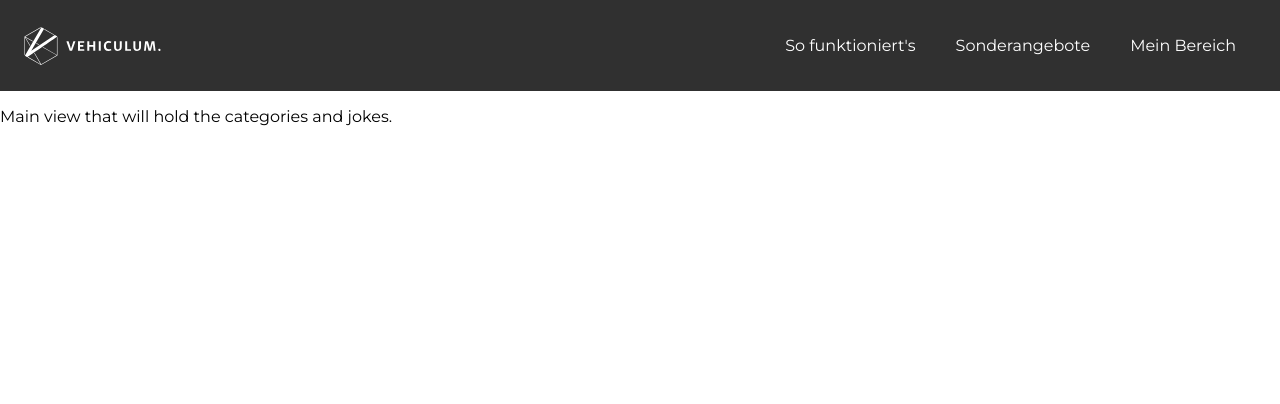
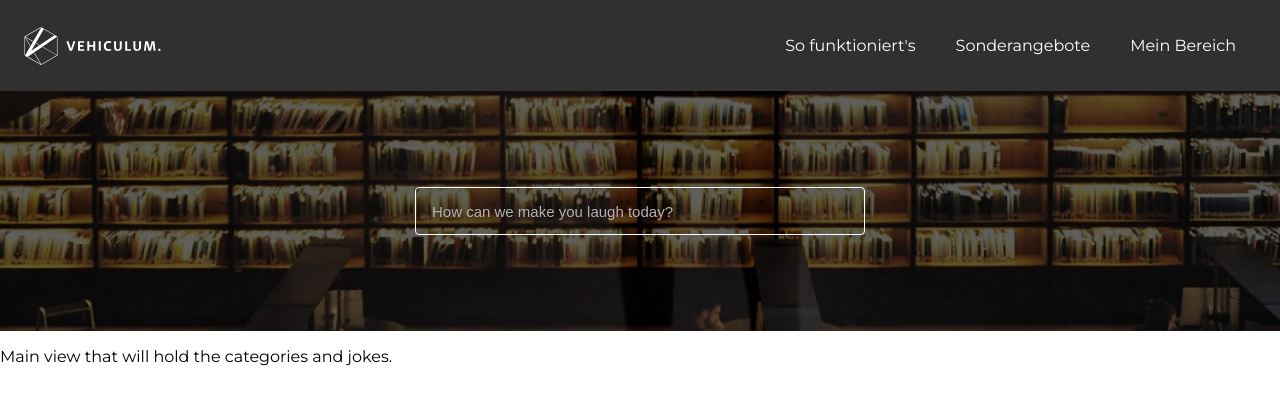
Before and after one commit to konsvasi/chuck-norris-jokes, a Vue app: page / in a window 1280 px wide. Shown: the top 404 px of the page. Built offline with nearby package versions, Linux system fonts and the light colour scheme.

Commit message:
Added SearchInput component and background image

```diff
--- a/src/App.vue
+++ b/src/App.vue
@@ -1,9 +1,7 @@
 <template>
   <div id="app">
     <navbar></navbar>
-    <div>
-
-    </div>
+    <search-input></search-input>
     <router-view></router-view>
     <footer>
 
@@ -13,10 +11,12 @@
 
 <script>
 import Navbar from './components/Navbar';
+import SearchInput from './components/SearchInput';
 export default {
   name: 'app',
   components: {
-    Navbar
+    Navbar,
+    SearchInput,
   }
 }
 </script>
--- /dev/null
+++ b/src/components/SearchInput.vue
@@ -0,0 +1,61 @@
+<template>
+  <div class="search-input-container">
+    <input placeholder="How can we make you laugh today?"/>
+  </div>
+</template>
+
+<script>
+export default {
+  name: 'SearchInput',
+}
+</script>
+
+<style lang="scss" scoped>
+  $input-color: #b2b2b2;
+  $input-color__focus: #000000;
+
+  .search-input-container {
+    display: flex;
+    justify-content: center;
+    align-items: center;
+    padding: 16px;
+    box-sizing: border-box;
+    width: 100%;
+    height: 100%;
+    background-image: url('../assets/search-input-bg.png');
+    background-position: center;
+    background-repeat: no-repeat;
+    background-size: cover;
+    min-height: 140px;
+
+    input {
+    border-radius: 4px;
+    border: solid 1px #fff;
+    background: transparent;
+    padding: 5px;
+    width: 100%;
+    box-sizing: border-box;
+    color: $input-color;
+
+      &:focus {
+        background: white;
+        color: $input-color__focus;
+      }
+    }
+
+    ::placeholder {
+      color: $input-color;
+    }
+
+    @media (min-width: 600px) {
+      min-height: 240px;
+
+      input {
+        width: 450px;
+        height: 48px;
+        font-size: 15px;
+        padding: 14px 16px;
+      }
+    }
+  }
+</style>
```
Also changed, not shown: src/assets/search-input-bg.png (added).
